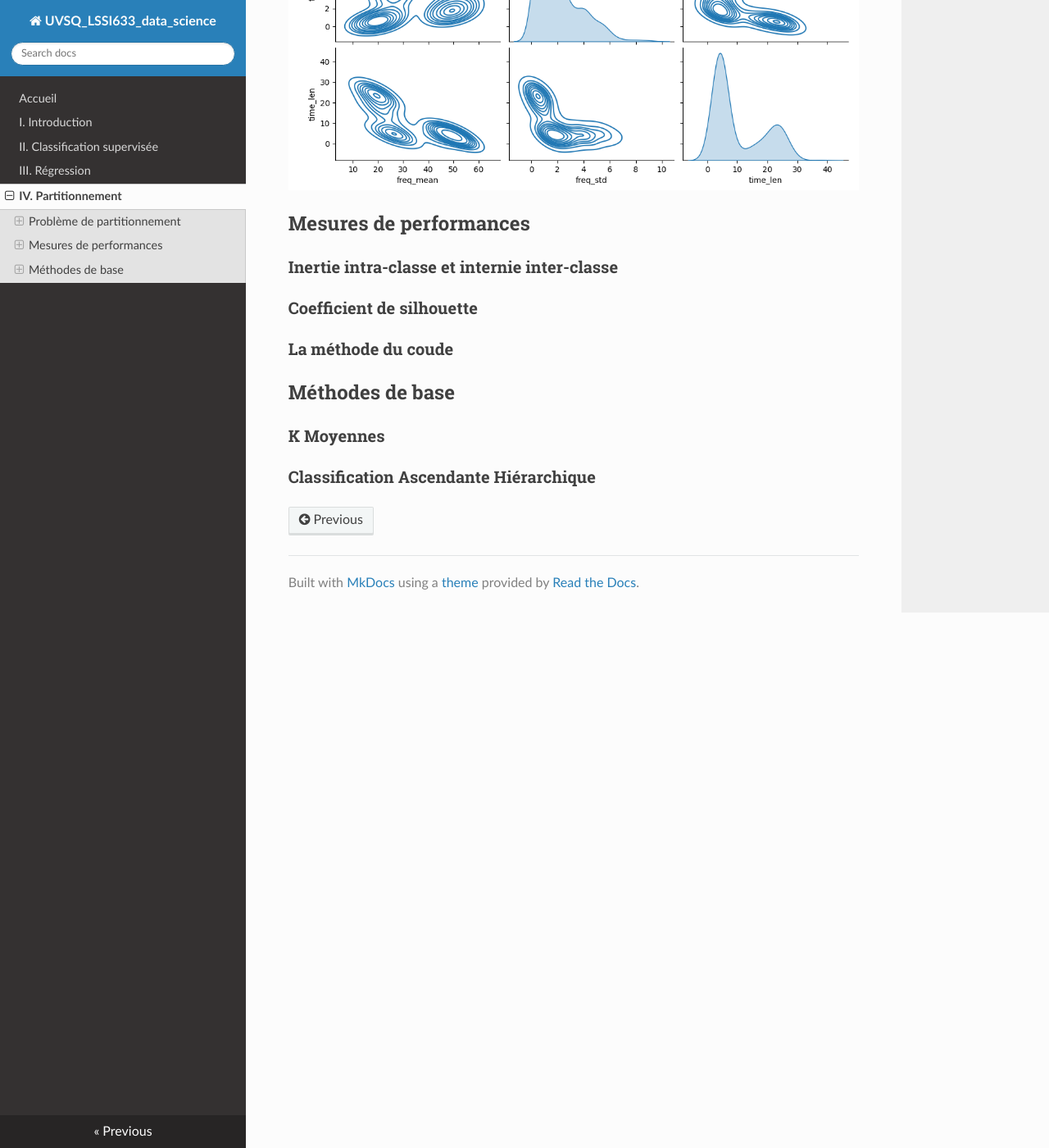
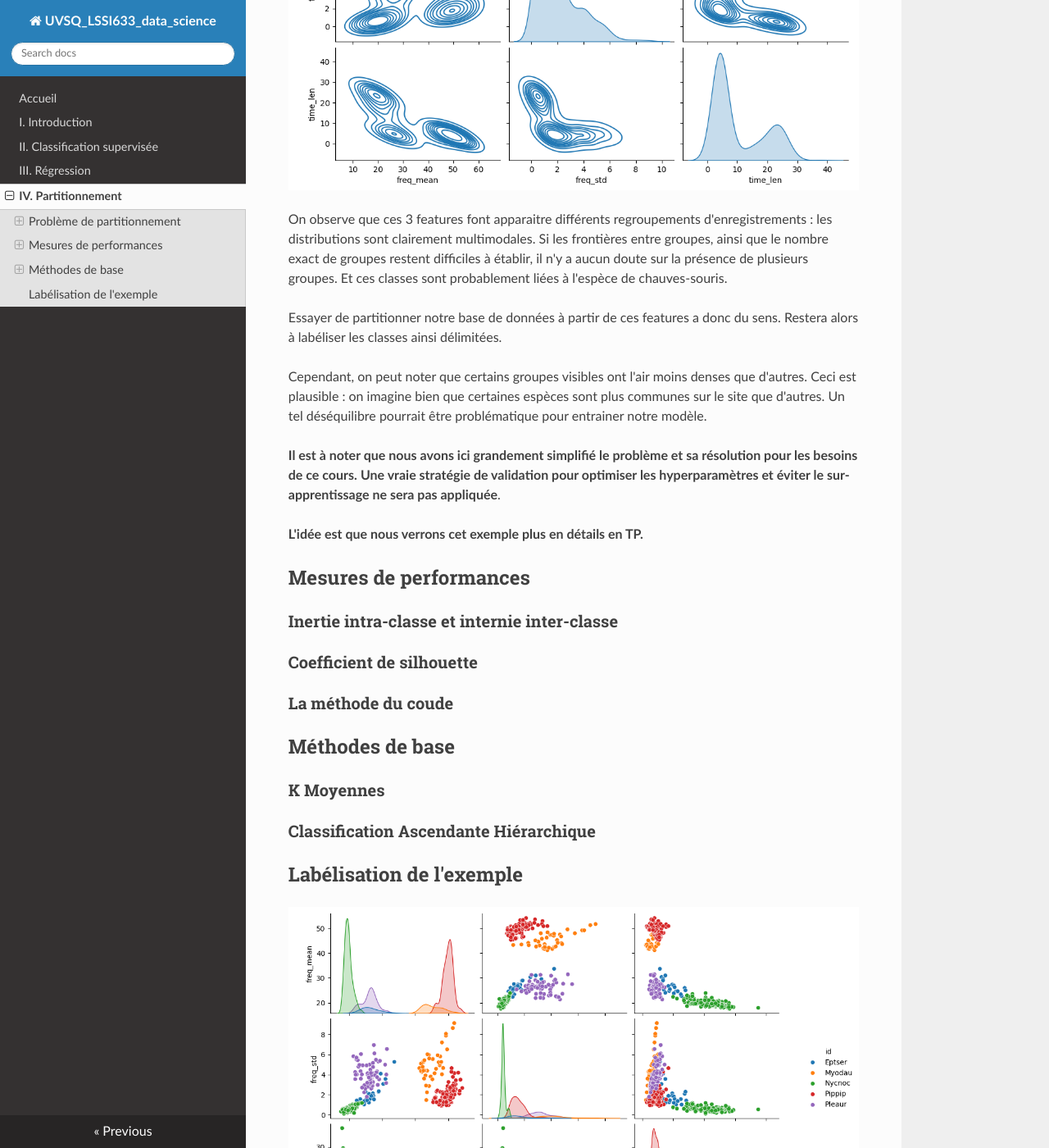
Before and after one commit to NicOudart/UVSQ_LSSI633_data_science, an MkDocs documentation site: the page built from docs/Chap4_Partitionnement.md, in a window 1280 px wide and 1400 px high, scrolled down 2799 px. Shown: the whole window at 82% size. Built offline with MkDocs 1.6.1, drawn with Linux system fonts in a browser that asks for light colours; nearby versions of some CDN libraries.

Commit message:
-Progress on Chapter 4.

```diff
--- a/docs/Chap4_Partitionnement.md
+++ b/docs/Chap4_Partitionnement.md
@@ -77,7 +77,21 @@ Voici le résultat :
 
 ![Matrice de corrélations des enregistrements de chauves-souris de l'OVSQ](img/Chap4_correlation_matrix_kde_bats.png)
 
+On observe que ces 3 features font apparaitre différents regroupements d'enregistrements : les distributions sont clairement multimodales.
+Si les frontières entre groupes, ainsi que le nombre exact de groupes restent difficiles à établir, il n'y a aucun doute sur la présence de plusieurs groupes.
+Et ces classes sont probablement liées à l'espèce de chauves-souris.
 
+Essayer de partitionner notre base de données à partir de ces features a donc du sens.
+Restera alors à labéliser les classes ainsi délimitées.
+
+Cependant, on peut noter que certains groupes visibles ont l'air moins denses que d'autres.
+Ceci est plausible : on imagine bien que certaines espèces sont plus communes sur le site que d'autres.
+Un tel déséquilibre pourrait être problématique pour entrainer notre modèle.
+
+**Il est à noter que nous avons ici grandement simplifié le problème et sa résolution pour les besoins de ce cours.**
+**Une vraie stratégie de validation pour optimiser les hyperparamètres et éviter le sur-apprentissage ne sera pas appliquée**.
+
+**L'idée est que nous verrons cet exemple plus en détails en TP.**
 
 ## Mesures de performances
 
@@ -92,3 +106,7 @@ Voici le résultat :
 ### K Moyennes
 
 ### Classification Ascendante Hiérarchique
+
+## Labélisation de l'exemple
+
+![Exemple labélisé par Tadarida](img/Chap4_exemple_labelise.png)
```
Also changed, not shown: docs/img/Chap4_exemple_labelise.png (added).
